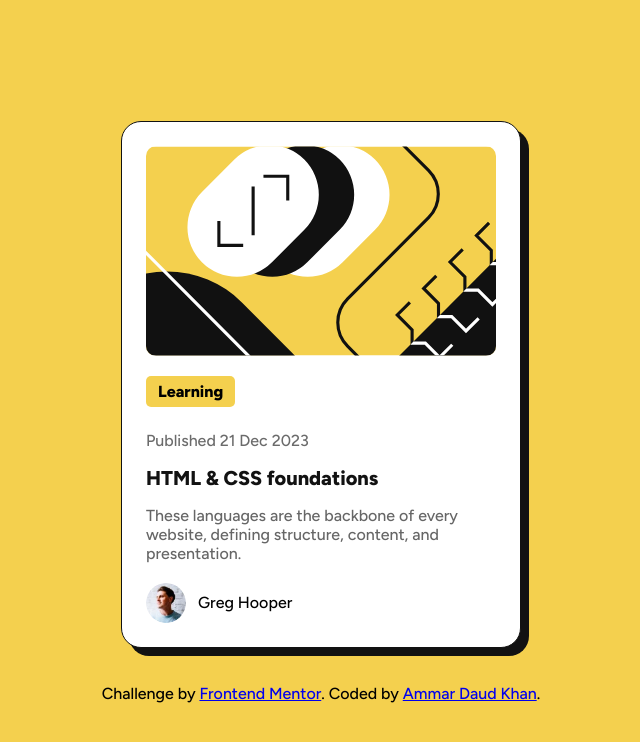
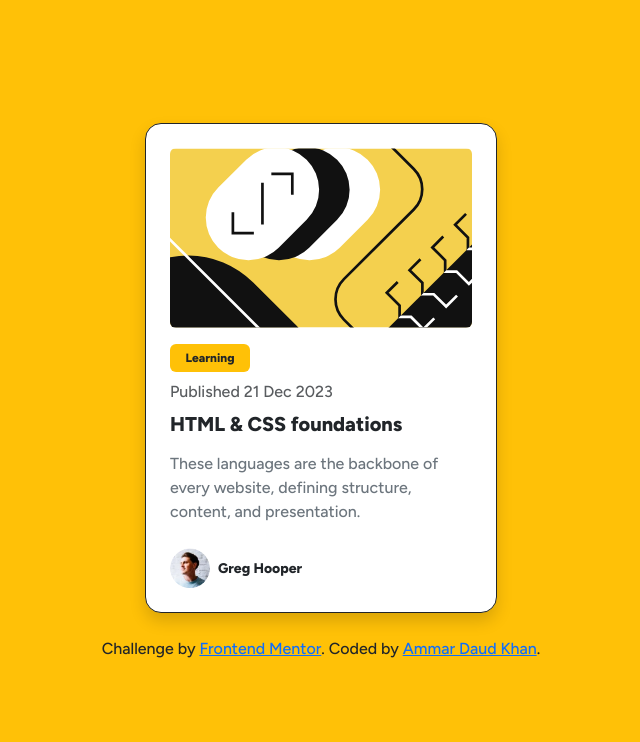
Before and after one commit to AmmarDaud/Folk-Blog-Preview, a plain HTML site: page index.html in a window 1280 px wide. Shown: the whole page, without its empty margins (319-959 px from the left). Drawn offline with nearby package versions, Linux system fonts and the light colour scheme.

Commit message:
Added Code

```diff
--- a/index.html
+++ b/index.html
@@ -4,28 +4,36 @@
   <meta charset="UTF-8" />
   <meta name="viewport" content="width=device-width, initial-scale=1.0" />
   <link rel="icon" type="image/png" sizes="32x32" href="assets/images/favicon-32x32.png" />
-  <title>Blog Preview Card</title>
+  <title>Folk Blog Preview Card</title>
+  <link href="https://cdn.jsdelivr.net/npm/bootstrap@5.3.3/dist/css/bootstrap.min.css" rel="stylesheet" />
+  <link href="https://fonts.googleapis.com/css2?family=Figtree:wght@500;800&display=swap" rel="stylesheet" />
   <link rel="stylesheet" href="styles.css" />
-  <link href="https://fonts.googleapis.com/css2?family=Figtree:wght@500;800&display=swap" rel="stylesheet" />
+  <style>
+    .badge{
+      width:80px;
+    }
+  </style>
 </head>
-<body>
-  <div class="card-container">
-    <main class="card">
-      <img src="assets/images/illustration-article.svg" alt="Blog illustration" class="card-image" />
+<body class="bg-warning" style="font-family: 'Figtree', sans-serif;">
 
-      <strong class="tag">Learning</strong>
-      <p class="date">Published 21 Dec 2023</p>
+  <div class="container min-vh-100 d-flex flex-column justify-content-center align-items-center py-5 gap-4">
+    <main class="card shadow border border-dark rounded-4 p-4" style="max-width: 22rem;">
 
-      <h1 class="title">HTML & CSS foundations</h1>
-      <p>These languages are the backbone of every website, defining structure, content, and presentation.</p>
+      <img src="assets/images/illustration-article.svg" alt="Blog illustration" class="img-fluid rounded mb-3">
 
-      <footer class="author">
-        <img src="assets/images/image-avatar.webp" alt="Greg Hooper avatar" class="avatar" />
-        <span>Greg Hooper</span>
+      <div class="badge bg-warning text-dark fw-bold mb-2 py-2">Learning</div>
+      <p class="text-muted mb-2">Published 21 Dec 2023</p>
+
+      <h1 class="h5 fw-bold text-dark mb-3 title-hover">HTML & CSS foundations</h1>
+      <p class="text-secondary mb-4">These languages are the backbone of every website, defining structure, content, and presentation.</p>
+
+      <footer class="d-flex align-items-center gap-2">
+        <img src="assets/images/image-avatar.webp" alt="Greg Hooper avatar" class="rounded-circle" style="width: 40px; height: 40px; object-fit: cover;">
+        <span class="fw-semibold small">Greg Hooper</span>
       </footer>
     </main>
 
-    <p class="attribution">
+    <p class="text-center">
       Challenge by <a href="https://www.frontendmentor.io?ref=challenge" target="_blank">Frontend Mentor</a>.
       Coded by <a href="#">Ammar Daud Khan</a>.
     </p>
--- a/styles.css
+++ b/styles.css
@@ -1,78 +1,8 @@
-body {
-  font-family: 'Figtree', sans-serif;
-  background-color: hsl(47, 88%, 63%);
-  margin: 0;
-  padding: 1.25rem;
+.title-hover {
+  cursor: pointer;
+  transition: color 0.5s ease;
 }
 
-.card-container {
-  display: flex;
-  flex-direction: column;
-  justify-content: center;
-  align-items: center;
-  min-height: 100vh;
-  gap: 1.25rem;
+.title-hover:hover {
+  color: hsl(47, 88%, 63%);
 }
-
-.card {
-  background-color: white;
-  border: 1px solid hsl(0, 0%, 7%);
-  border-radius: 1.25rem;
-  max-width: 21.875rem;
-  padding: 1.5rem;
-  box-shadow: 0.5rem 0.5rem hsl(0, 0%, 7%);
-  transition: transform 0.2s ease;
-}
-
-.card:hover {
-  transform: scale(1.02);
-}
-
-.card-image {
-  width: 100%;
-  border-radius: 0.625rem;
-  margin-bottom: 1rem;
-}
-
-.tag {
-  background-color: hsl(47, 88%, 63%);
-  padding: 0.375rem 0.75rem;
-  border-radius: 5px;
-  font-weight: 800;
-  font-size: 1rem;
-  display: inline-block;
-  margin-bottom: 0.5rem;
-}
-
-.date {
-  color: hsl(0, 0%, 42%);
-  font-size: 1rem;
-  margin-bottom: 1rem;
-}
-
-.title {
-  font-size: 1.25rem;
-  font-weight: 800;
-  margin-bottom: 0.75rem;
-  color: hsl(0, 0%, 7%);
-  cursor: pointer;
-}
-
-.card p:not(.date) {
-  font-size: 1rem;
-  color: hsl(0, 0%, 40%);
-  margin-bottom: 1.25rem;
-}
-
-.author {
-  display: flex;
-  align-items: center;
-  gap: 0.75rem;
-}
-
-.avatar {
-  width: 40px;
-  height: 40px;
-  border-radius: 50%;
-  object-fit: cover;
-}
```
Also changed, not shown: assets/images/Blog Preview Card SS..png (deleted), assets/images/Folk BLOG SS.png (added), 1 other file.
